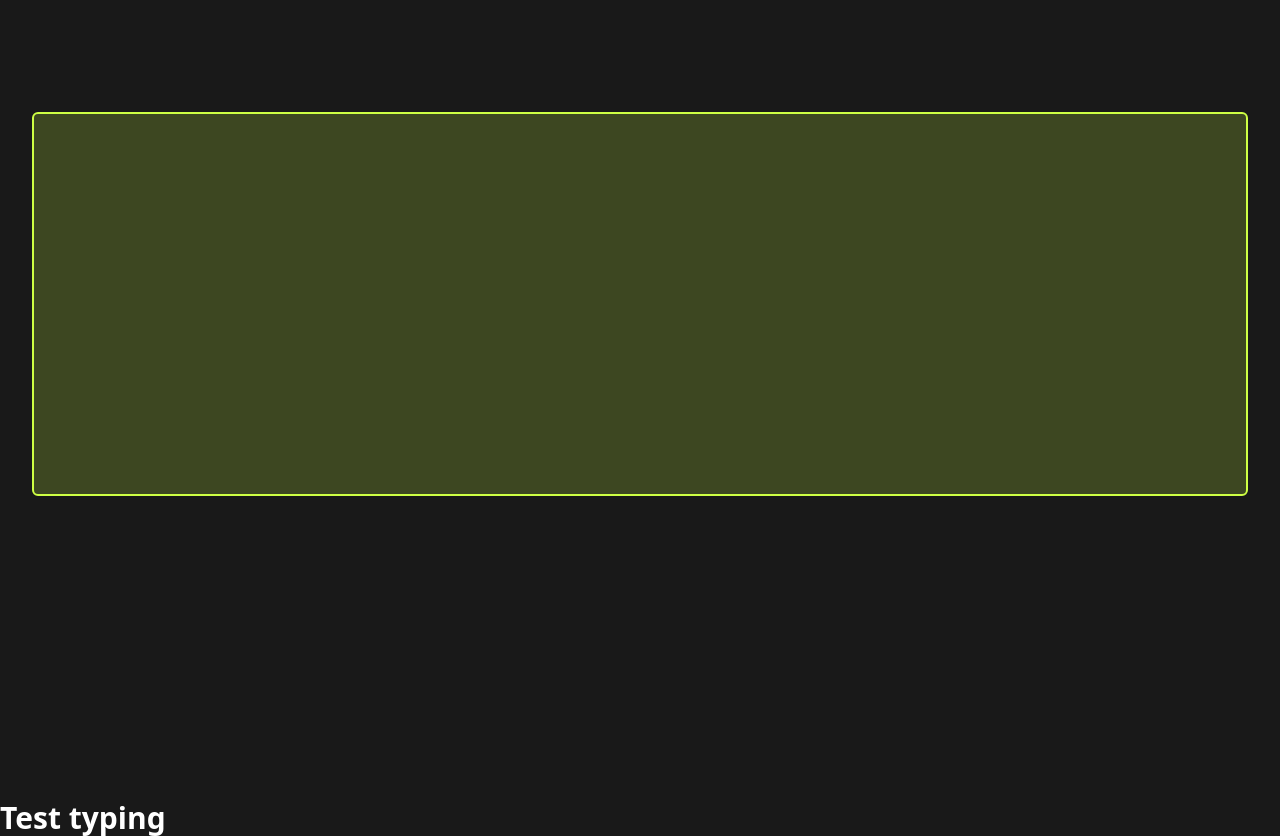
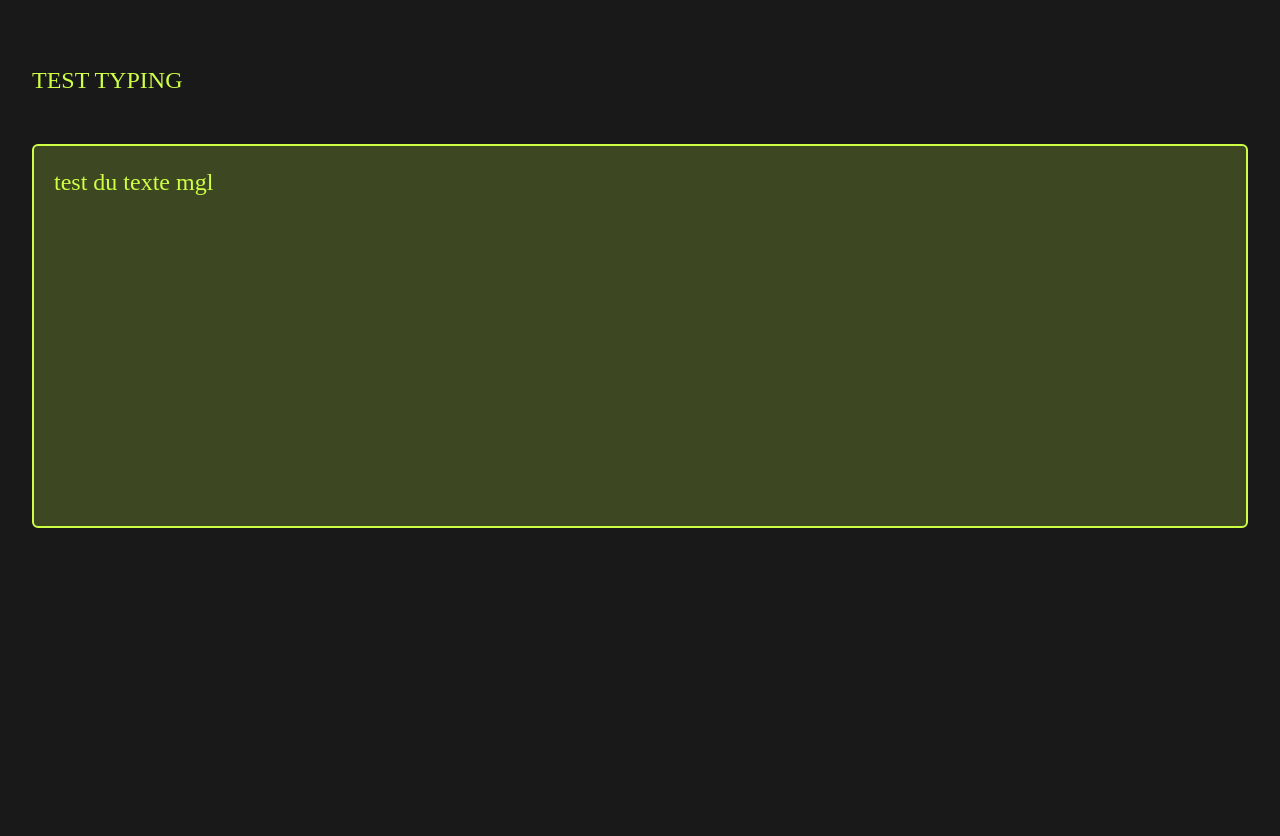
Before and after one commit to collectif-allela/bacchanight, a Next.js app: page /text_test in a window 1280 px wide. After the commit the page ends 800 px from the top, so only its background shows below. Built offline with nearby package versions, Linux system fonts and the light colour scheme.

Commit message:
feat: set container

```diff
--- a/src/pages/text_test.tsx
+++ b/src/pages/text_test.tsx
@@ -19,10 +19,8 @@ export default function Home() {
         <link rel="icon" href="/favicon.ico" />
       </Head>
       <main >
-        <Container/>
-        {/* <Bouton></Bouton> */}
-        <h1 className='text-white text-3xl font-bold'>Test typing</h1>
-        <p id='demo'></p>
+        <Container title = "Test typing" text = "test du texte mgl">
+        </Container>
       </main>
     </>
   )
```
